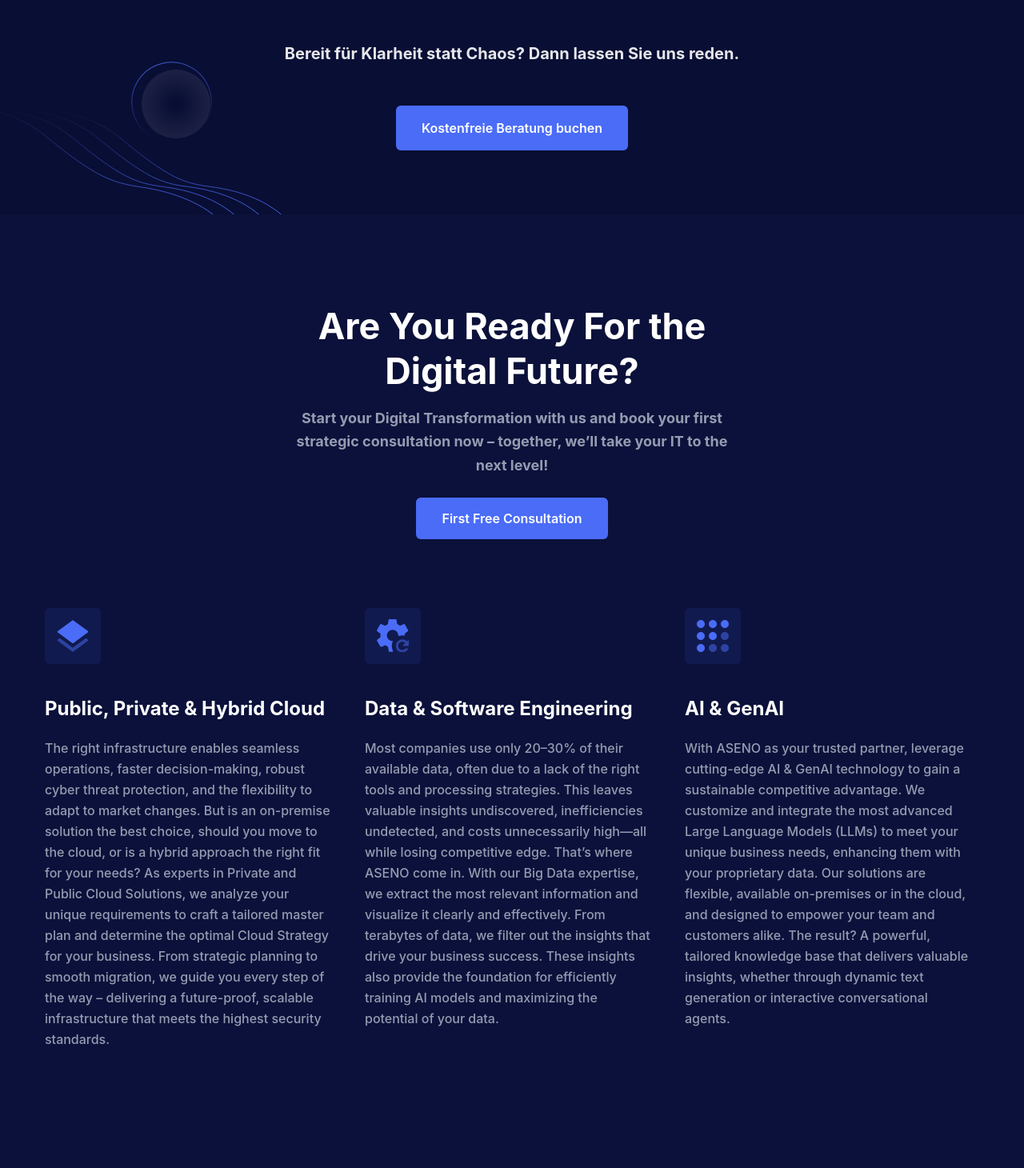
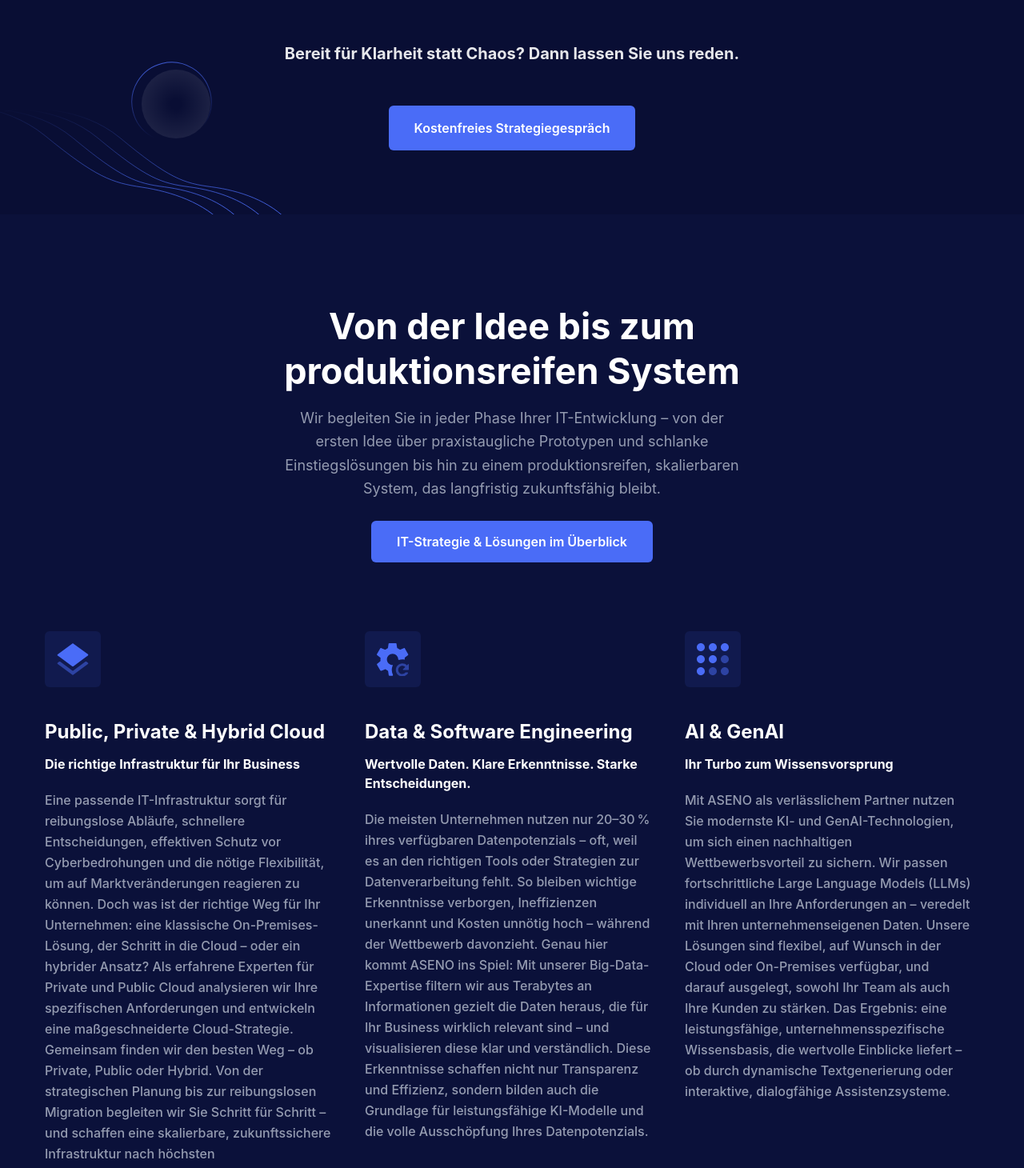
Before and after one commit to aseno-gmbh/aseno-gmbh.github.io, a Next.js app: page / in a window 1280 px wide. Shown: the part 781-2241 px from the top of the page at 80% size. Built offline with nearby package versions, Linux system fonts and the light colour scheme.

Commit message:
Services Seite vollständig übersetzt + kleine Anpassungen auf Startseite

```diff
--- a/app/page.jsx
+++ b/app/page.jsx
@@ -16,8 +16,8 @@ export default function Home() {
     <>
       <Hero />
       <Features
-        title={"Are You Ready For the Digital Future?"}
-        paragraph={""}
+        title={"Von der Idee bis zum produktionsreifen System"}
+        paragraph={"Wir begleiten Sie in jeder Phase Ihrer IT-Entwicklung – von der ersten Idee über praxistaugliche Prototypen und schlanke Einstiegslösungen bis hin zu einem produktionsreifen, skalierbaren System, das langfristig zukunftsfähig bleibt."}
         featuresData={featuresData}
       />
       <Testimonials
--- a/app/services/page.jsx
+++ b/app/services/page.jsx
@@ -13,13 +13,13 @@ const ServicesPage = () => {
       /> */}
 
       <ServicePrinciples
-        title={"Our Services"}
-        paragraph="We guide you through every phase of your IT development – from the initial idea, through prototypes and cost-effective entry solutions, all the way to a fully developed, flexible IT landscape."
+        title={"IT Strategie und Lösungen im Überblick"}
+        paragraph="Entdecken Sie, wie unsere modularen Lösungen und unser Low-Code-Ansatz Ihre Digitalisierung beschleunigen – effizient, flexibel und exakt auf Ihre Anforderungen zugeschnitten. Als unabhängige Experten für strategische IT-Beratung und Low-Code-Implementierung unterstützen wir Sie dabei, Prozesse zu digitalisieren und Ihre IT zukunftssicher aufzustellen."
         servicePrinciplesData={featuresData}
       />
       <Services
-        title={"First Free Consultation"}
-        paragraph="Discover how our modular solutions and low-code approach deliver maximum efficiency and adaptability for your business software. As vendor-independent experts in strategic IT consulting and low-code implementation, we help you find the optimal solution."
+        title={"Kostenfreies Strategiegespräch"}
+        paragraph="Wir begleiten Sie in jeder Phase Ihrer IT-Entwicklung – von der ersten Idee über praxistaugliche Prototypen und schlanke Einstiegslösungen bis hin zu einem produktionsreifen, skalierbaren System, das langfristig zukunftsfähig bleibt."
         servicesData={servicesData}
       />
       {/* <ServicePrinciples
--- a/components/Common/SectionTitleWithCallToAction.jsx
+++ b/components/Common/SectionTitleWithCallToAction.jsx
@@ -28,7 +28,7 @@ const SectionTitleWithCallToAction = ({
           </p>
           <p className="mt-10">
             <Link
-            target="_blank"
+           // target="_blank"
             href={ctaLink}
             className="rounded-md bg-primary py-4 px-8 text-base font-semibold text-white duration-300 ease-in-out hover:bg-primary/80"
             >
--- a/components/Features/SingleFeature.jsx
+++ b/components/Features/SingleFeature.jsx
@@ -1,13 +1,16 @@
 const SingleFeature = ({ feature }) => {
-  const { icon, title, paragraph } = feature;
+  const { icon, title, title2, paragraph } = feature;
   return (
     <div className="w-full">
       <div className="wow fadeInUp" data-wow-delay=".15s">
         <div className="mb-10 flex h-[70px] w-[70px] items-center justify-center rounded-md bg-primary bg-opacity-10 text-primary">
           {icon}
         </div>
-        <h3 className="mb-5 text-xl font-bold text-black dark:text-white sm:text-2xl lg:text-xl xl:text-2xl">
+        <h3 className="mb-3 text-xl font-bold text-black dark:text-white sm:text-2xl lg:text-xl xl:text-2xl">
           {title}
+        </h3>
+         <h3 className="mb-5 text-l font-bold text-black dark:text-white sm:text-2l lg:text-l xl:text-2l">
+          {title2}
         </h3>
         <p className="pr-[10px] text-base font-medium leading-relaxed text-body-color">
           {paragraph}
--- a/components/Features/featuresData.jsx
+++ b/components/Features/featuresData.jsx
@@ -11,8 +11,9 @@ const featuresData = [
       </svg>
     ),
     title: "Public, Private & Hybrid Cloud",
+    title2: "Die richtige Infrastruktur für Ihr Business",
     paragraph:
-      "The right infrastructure enables seamless operations, faster decision-making, robust cyber threat protection, and the flexibility to adapt to market changes. But is an on-premise solution the best choice, should you move to the cloud, or is a hybrid approach the right fit for your needs? As experts in Private and Public Cloud Solutions, we analyze your unique requirements to craft a tailored master plan and determine the optimal Cloud Strategy for your business. From strategic planning to smooth migration, we guide you every step of the way – delivering a future-proof, scalable infrastructure that meets the highest security standards.",
+      "Eine passende IT-Infrastruktur sorgt für reibungslose Abläufe, schnellere Entscheidungen, effektiven Schutz vor Cyberbedrohungen und die nötige Flexibilität, um auf Marktveränderungen reagieren zu können. Doch was ist der richtige Weg für Ihr Unternehmen: eine klassische On-Premises-Lösung, der Schritt in die Cloud – oder ein hybrider Ansatz? Als erfahrene Experten für Private und Public Cloud analysieren wir Ihre spezifischen Anforderungen und entwickeln eine maßgeschneiderte Cloud-Strategie. Gemeinsam finden wir den besten Weg – ob Private, Public oder Hybrid. Von der strategischen Planung bis zur reibungslosen Migration begleiten wir Sie Schritt für Schritt – und schaffen eine skalierbare, zukunftssichere Infrastruktur nach höchsten Sicherheitsstandards.",
   },
   {
     id: 2,
@@ -26,8 +27,9 @@ const featuresData = [
       </svg>
     ),
     title: "Data & Software Engineering",
+    title2: "Wertvolle Daten. Klare Erkenntnisse. Starke Entscheidungen.",
     paragraph:
-      "Most companies use only 20–30% of their available data, often due to a lack of the right tools and processing strategies. This leaves valuable insights undiscovered, inefficiencies undetected, and costs unnecessarily high—all while losing competitive edge. That’s where ASENO come in. With our Big Data expertise, we extract the most relevant information and visualize it clearly and effectively. From terabytes of data, we filter out the insights that drive your business success. These insights also provide the foundation for efficiently training AI models and maximizing the potential of your data.",
+      "Die meisten Unternehmen nutzen nur 20–30 % ihres verfügbaren Datenpotenzials – oft, weil es an den richtigen Tools oder Strategien zur Datenverarbeitung fehlt. So bleiben wichtige Erkenntnisse verborgen, Ineffizienzen unerkannt und Kosten unnötig hoch – während der Wettbewerb davonzieht. Genau hier kommt ASENO ins Spiel: Mit unserer Big-Data-Expertise filtern wir aus Terabytes an Informationen gezielt die Daten heraus, die für Ihr Business wirklich relevant sind – und visualisieren diese klar und verständlich. Diese Erkenntnisse schaffen nicht nur Transparenz und Effizienz, sondern bilden auch die Grundlage für leistungsfähige KI-Modelle und die volle Ausschöpfung Ihres Datenpotenzials.",
    },
   {
     id: 3,
@@ -41,8 +43,9 @@ const featuresData = [
       </svg>
     ),
     title: "AI & GenAI",
+    title2: "Ihr Turbo zum Wissensvorsprung",
     paragraph:
-      "With ASENO as your trusted partner, leverage cutting-edge AI & GenAI technology to gain a sustainable competitive advantage. We customize and integrate the most advanced Large Language Models (LLMs) to meet your unique business needs, enhancing them with your proprietary data. Our solutions are flexible, available on-premises or in the cloud, and designed to empower your team and customers alike. The result? A powerful, tailored knowledge base that delivers valuable insights, whether through dynamic text generation or interactive conversational agents.",
+      "Mit ASENO als verlässlichem Partner nutzen Sie modernste KI- und GenAI-Technologien, um sich einen nachhaltigen Wettbewerbsvorteil zu sichern. Wir passen fortschrittliche Large Language Models (LLMs) individuell an Ihre Anforderungen an – veredelt mit Ihren unternehmenseigenen Daten. Unsere Lösungen sind flexibel, auf Wunsch in der Cloud oder On-Premises verfügbar, und darauf ausgelegt, sowohl Ihr Team als auch Ihre Kunden zu stärken. Das Ergebnis: eine leistungsfähige, unternehmensspezifische Wissensbasis, die wertvolle Einblicke liefert – ob durch dynamische Textgenerierung oder interaktive, dialogfähige Assistenzsysteme.",
   }
 ];
 export default featuresData;
--- a/components/Features/index.jsx
+++ b/components/Features/index.jsx
@@ -16,9 +16,9 @@ const Features = ({
         <SectionTitleWithCallToAction
             title= {title}
             paragraph= {paragraph}
-            ctaText="Start your Digital Transformation with us and book your first strategic consultation now – together, we’ll take your IT to the next level!"
-            ctaLink="https://outlook.office365.com/book/bookingsasenode@aseno.de/"
-            ctaLinkName={"First Free Consultation"}
+            ctaText=""
+            ctaLink="/services"
+            ctaLinkName={"IT-Strategie & Lösungen im Überblick"}
             center
           />
 
--- a/components/Hero/index.jsx
+++ b/components/Hero/index.jsx
@@ -25,7 +25,7 @@ const Hero = () => {
                Viele Unternehmen fürchten, den Anschluss zu verlieren, von der Konkurrenz überholt zu werden oder durch starre Strukturen ausgebremst zu sein. Unsere Antwort: Keine Panik – aber handeln Sie jetzt.
                 </p>
                 <p className="mb-12 text-base font-medium !leading-relaxed text-body-color dark:text-white dark:opacity-90 sm:text-lg md:text-xl">
-              Mit über 20 Jahren Erfahrung begleiten wir Unternehmen bei digitalen Entscheidungen, die wirken: Wir beraten strategisch mit echtem Business-Fokus, entwickeln skalierbare Systeme in der Cloud oder On Premises, nutzen Low-Code für schnelle Lösungen und erschließen mit GenAI und datengetriebenen Ansätzen echten Mehrwert.
+              Mit über 20 Jahren Erfahrung begleiten wir Unternehmen bei digitalen Entscheidungen, die wirken: Wir beraten strategisch mit echtem Business-Fokus, entwickeln skalierbare Systeme in der <strong>Cloud</strong> oder On Premises, nutzen <strong>Low-Code</strong> für qualitativ hochwertige Lösungen und erschließen mit <strong>GenAI</strong> und datengetriebenen Ansätzen echten Mehrwert.
               Denn es geht nicht um Tools – es geht um das, was für Sie funktioniert. Wir zeigen Ihnen, was zählt, was überflüssig ist – und geben Ihnen die Kontrolle über Ihre IT und Ihre digitale Zukunft zurück.
                 </p>
                 <p className="mb-12 text-base font-medium !leading-relaxed text-body-color dark:text-white dark:opacity-90 sm:text-lg md:text-xl">
@@ -33,10 +33,11 @@ const Hero = () => {
                 </p>
                 <div className="flex flex-col items-center justify-center space-y-4 sm:flex-row sm:space-x-4 sm:space-y-0">
                   <Link
-                    href="/services"
+                    href="https://outlook.office365.com/book/bookingsasenode@aseno.de/"
+                    target="_blank"
                     className="rounded-md bg-primary py-4 px-8 text-base font-semibold text-white duration-300 ease-in-out hover:bg-primary/80"
                   >
-                    Kostenfreie Beratung buchen
+                    Kostenfreies Strategiegespräch
                   </Link>
                   {/* <Link
                     href="https://github.com/NextJSTemplates/startup-nextjs"
--- a/components/Services/ServicePrinciples.jsx
+++ b/components/Services/ServicePrinciples.jsx
@@ -1,4 +1,4 @@
-import SectionTitleWithCallToAction from "../Common/SectionTitleWithCallToAction";
+//import SectionTitle from "../Common/SectionTitle";
 import SectionTitle from "../Common/SectionTitle";
 import SingleFeature from "../Features/SingleFeature";
 
@@ -16,12 +16,12 @@ const ServicePrinciples = ({
           className="relative z-10 overflow-hidden pt-[150px] pb-16 md:pt-[180px] md:pb-[120px] xl:pt-[180px] xl:pb-[80px] 2xl:pt-[210px] 2xl:pb-[100px]"
       >
         <div className="container">
-          <SectionTitleWithCallToAction
+          <SectionTitle
             title= {title}
             paragraph= {paragraph}
             //ctaText="Book your first strategic consultation now – together, we’ll take your IT to the next level!"
-            ctaLink="https://outlook.office365.com/owa/calendar/bookingsasenode@aseno.de/bookings/"
-            ctaLinkName={"First Free Consultation"}
+            //ctaLink="https://outlook.office365.com/owa/calendar/bookingsasenode@aseno.de/bookings/"
+            //ctaLinkName={"First Free Consultation"}
             center
           />
            {/* <SectionTitle
--- a/components/Services/Services.jsx
+++ b/components/Services/Services.jsx
@@ -18,9 +18,9 @@ const Services = ({
           <SectionTitleWithCallToAction
             title= {title}
             paragraph= {paragraph}
-            ctaText="Book your first strategic consultation now – together, we’ll take your IT to the next level!"
+            ctaText="Starten Sie jetzt mit einem kostenfreien Strategiegespräch – wir machen Ihre IT zukunftssicher."
             ctaLink="https://outlook.office365.com/book/bookingsasenode@aseno.de/"
-            ctaLinkName={"First Free Consultation"}
+            ctaLinkName={"Kostenfreies Strategiegespräch"}
             center
           />
 
```
Also changed, not shown: components/Services/ServicesData.jsx (+8 -8 lines), components/Services/ServicesSectionOne.jsx (+16 -20 lines).
